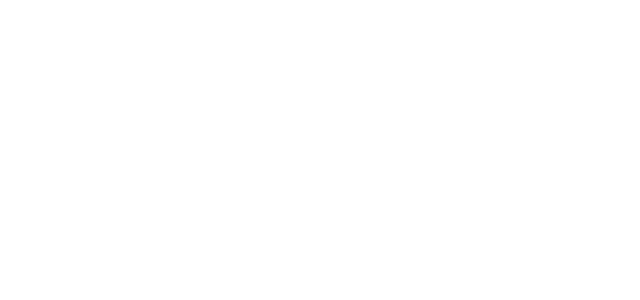
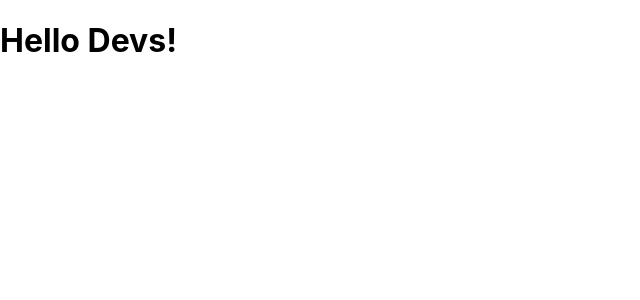
Before and after one commit to traviswilliams997/parallax, a React (Create React App) app in the folder parallax-react/: page / in a window 1280 px wide. Shown: the top 300 px of the page, without its empty margins (0-640 px from the left). Built offline with nearby package versions, Linux system fonts and the light colour scheme.

Commit message:
Set structure

```diff
--- a/parallax-react/src/App.js
+++ b/parallax-react/src/App.js
@@ -1,7 +1,8 @@
 
 function App() {
   return (
-    <div className="App">
+    <div>
+      <h1>Hello Devs!</h1>
 
     </div>
   );
--- a/parallax-react/src/index.js
+++ b/parallax-react/src/index.js
@@ -7,5 +7,6 @@
 root.render(
   <React.StrictMode>
     <App />
-  </React.StrictMode>
+  </React.StrictMode>,
+  document.getElementById('root')
 );
```
